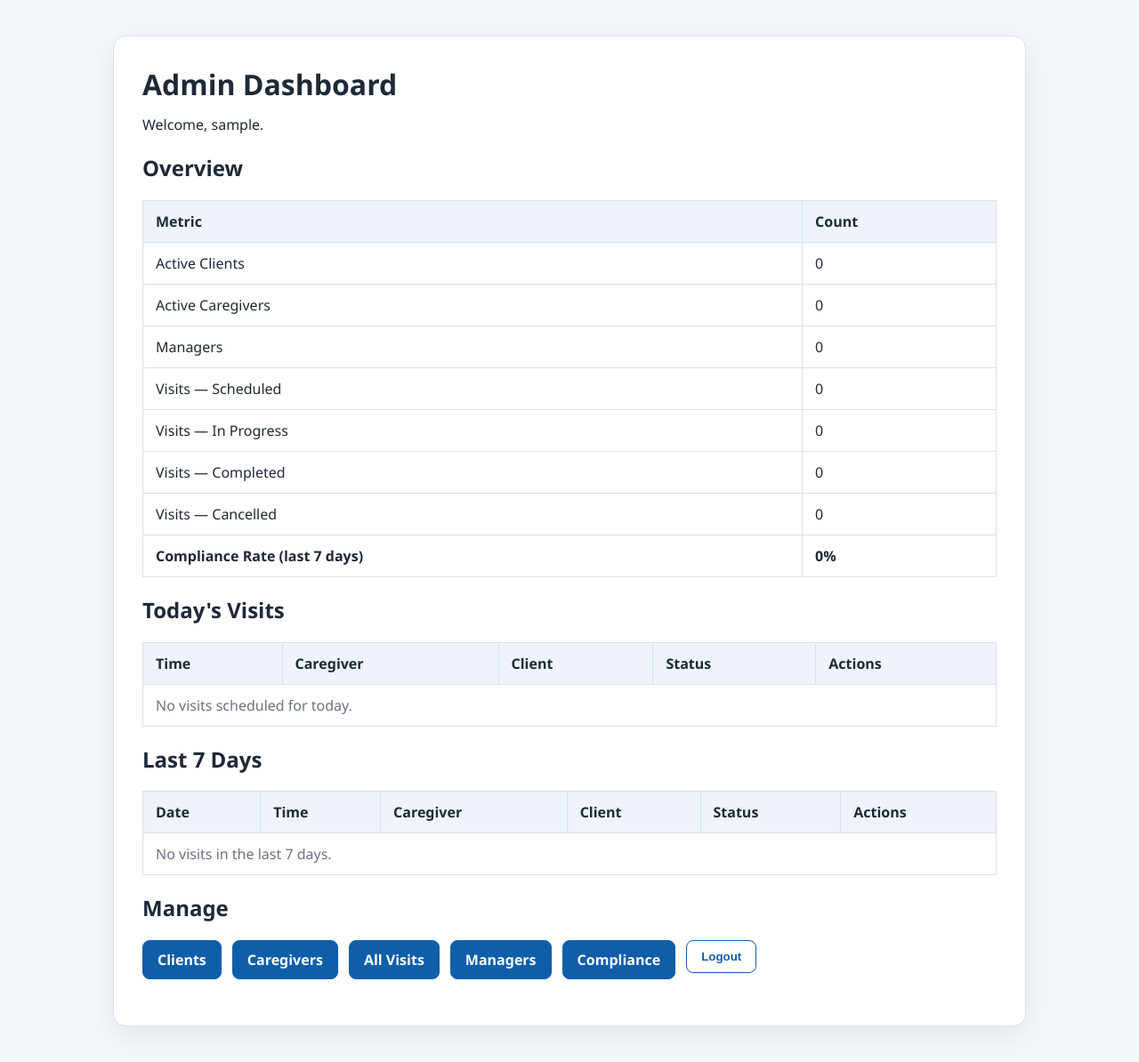
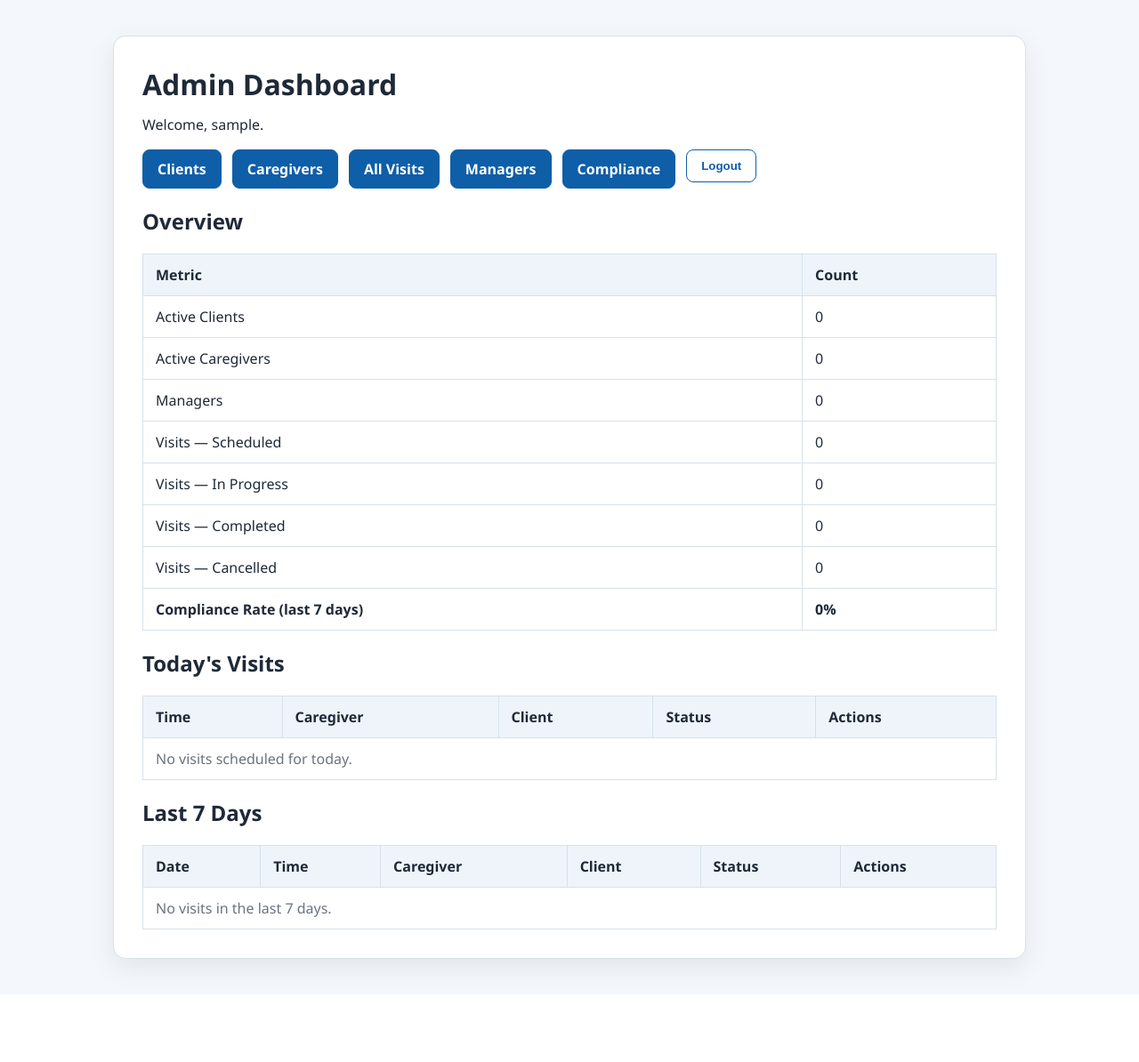
Before and after one commit to HlengiweNcube/hvcs, a Django app: page /accounts/admin-dashboard/ in a window 1280 px wide. Shown: the whole page at 89% size. After the commit the page ends 1107 px from the top, so only its background shows below. Run offline with Django 5.2, Linux system fonts and the light colour scheme; the visitor is signed in with stand-in values (Sample User, id 1); data comes from the database, SQL or seed files in the repository.

Commit message:
ui: move nav links to top of admin dashboard

```diff
--- a/templates/accounts/admin_dashboard.html
+++ b/templates/accounts/admin_dashboard.html
@@ -3,6 +3,15 @@
 {% block content %}
     <h1 class="page-title">Admin Dashboard</h1>
     <p class="page-text">Welcome, {{ request.user.username }}.</p>
+
+    <div class="link-row">
+        <a class="link-button" href="/accounts/clients/">Clients</a>
+        <a class="link-button" href="/accounts/caregivers/">Caregivers</a>
+        <a class="link-button" href="/accounts/visits/">All Visits</a>
+        <a class="link-button" href="/accounts/managers/">Managers</a>
+        <a class="link-button" href="/accounts/compliance/">Compliance</a>
+        <form method="post" action="/accounts/logout/" style="display:inline">{% csrf_token %}<button type="submit" class="button-link">Logout</button></form>
+    </div>
 
     {% if alerts.missed_checkin %}
     <div class="alert alert--warning">
@@ -97,13 +106,4 @@
         </tbody>
     </table>
 
-    <h2 class="section-title">Manage</h2>
-    <div class="link-row">
-        <a class="link-button" href="/accounts/clients/">Clients</a>
-        <a class="link-button" href="/accounts/caregivers/">Caregivers</a>
-        <a class="link-button" href="/accounts/visits/">All Visits</a>
-        <a class="link-button" href="/accounts/managers/">Managers</a>
-        <a class="link-button" href="/accounts/compliance/">Compliance</a>
-        <form method="post" action="/accounts/logout/" style="display:inline">{% csrf_token %}<button type="submit" class="button-link">Logout</button></form>
-    </div>
 {% endblock %}
```
